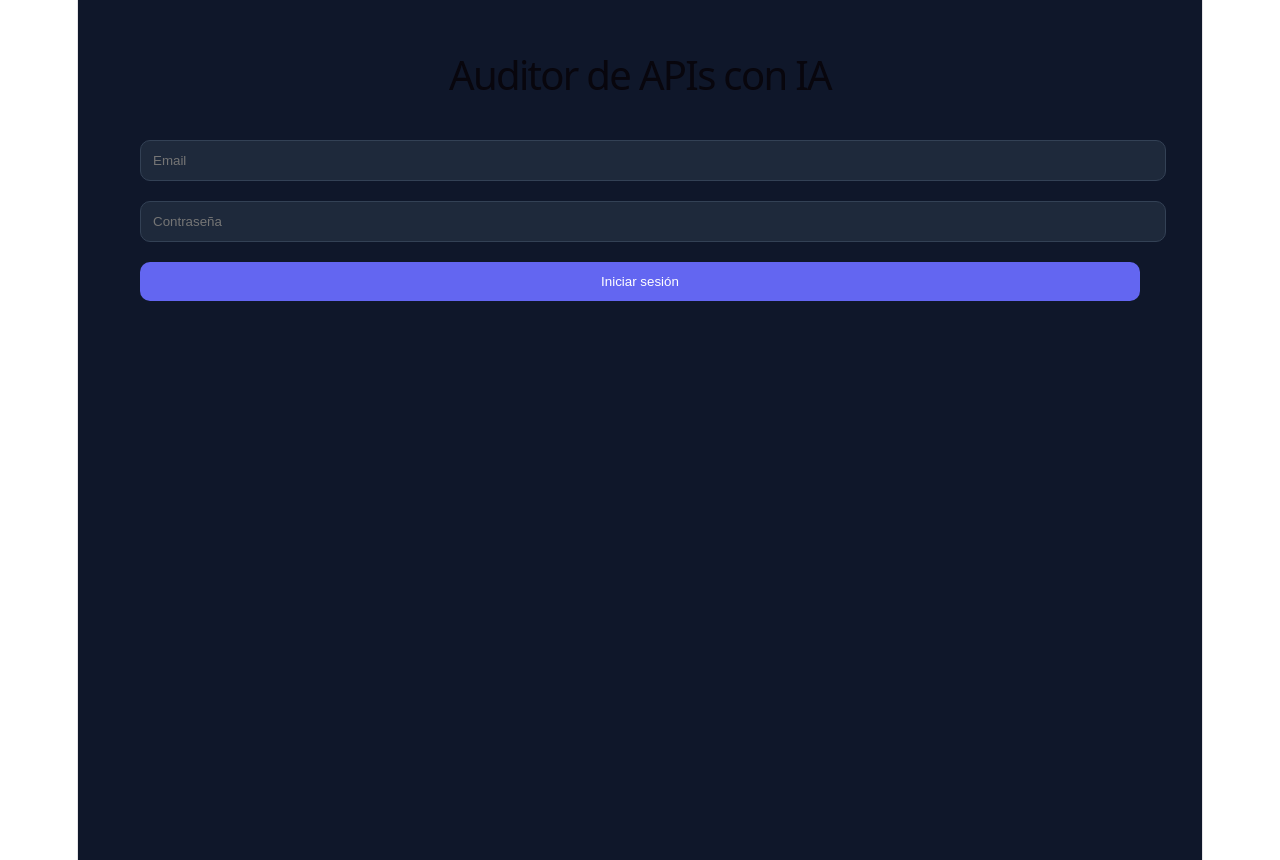
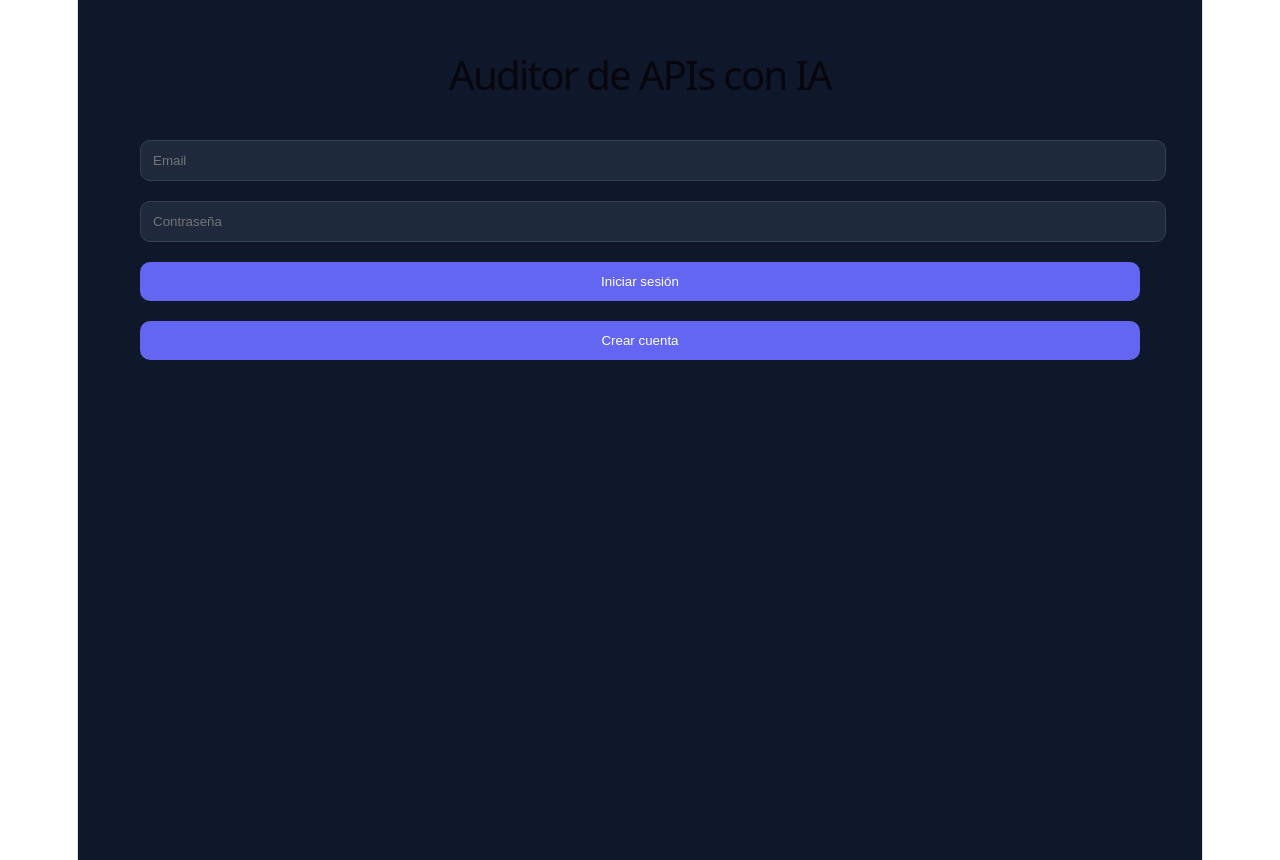
Before and after one commit to JonathanBaragoitia/ai-api-auditor, a React (Vite) app in the folder ai-api-auditor-frontend/: page / in a window 1280 px wide. Built offline with nearby package versions, Linux system fonts and the light colour scheme; no server answers.

Commit message:
Add register and logout flow

```diff
--- a/ai-api-auditor-frontend/src/App.jsx
+++ b/ai-api-auditor-frontend/src/App.jsx
@@ -114,6 +114,32 @@ function App() {
     localStorage.setItem("token", data.access_token);
   };
 
+  const handleRegister = async ({ email, password }) => {
+    const response = await fetch(`${API_BASE_URL}/auth/register`, {
+      method: "POST",
+      headers: { "Content-Type": "application/json" },
+      body: JSON.stringify({ email, password }),
+    });
+
+    const data = await response.json();
+
+    if (!response.ok || !data.access_token) {
+      throw new Error("Register failed");
+    }
+
+    setToken(data.access_token);
+    localStorage.setItem("token", data.access_token);
+  };
+
+  const handleLogout = () => {
+    setToken(null);
+    localStorage.removeItem("token");
+    setResult(null);
+    setHistory([]);
+    setError(null);
+    setSuccess(null);
+  };
+
   const handleAnalyze = async () => {
     setLoading(true);
     setError(null);
@@ -156,9 +182,18 @@ function App() {
         <h1 style={title}>Auditor de APIs con IA</h1>
 
         {!token ? (
-          <LoginForm onLogin={handleLogin} inputStyle={inputField} buttonStyle={button} />
+          <LoginForm
+            onLogin={handleLogin}
+            onRegister={handleRegister}
+            inputStyle={inputField}
+            buttonStyle={button}
+          />
         ) : (
           <>
+            <button onClick={handleLogout} style={button}>
+              Cerrar sesión
+            </button>
+
             <AuditForm
               input={input}
               onInputChange={setInput}
--- a/ai-api-auditor-frontend/src/components/LoginForm.jsx
+++ b/ai-api-auditor-frontend/src/components/LoginForm.jsx
@@ -1,10 +1,11 @@
 import { useState } from "react";
 
-function LoginForm({ onLogin, inputStyle, buttonStyle }) {
+function LoginForm({ onLogin, onRegister, inputStyle, buttonStyle }) {
   const [email, setEmail] = useState("");
   const [password, setPassword] = useState("");
   const [loading, setLoading] = useState(false);
   const [error, setError] = useState(null);
+  const [isRegisterMode, setIsRegisterMode] = useState(false);
 
   const handleSubmit = async (e) => {
     e.preventDefault();
@@ -12,13 +13,26 @@ function LoginForm({ onLogin, inputStyle, buttonStyle }) {
     setError(null);
 
     try {
-      await onLogin({ email, password });
+      if (isRegisterMode) {
+        await onRegister({ email, password });
+      } else {
+        await onLogin({ email, password });
+      }
     } catch (err) {
       console.error(err);
-      setError("Credenciales inválidas o servidor no disponible");
+      setError(
+        isRegisterMode
+          ? "No se pudo crear la cuenta"
+          : "Credenciales inválidas o servidor no disponible",
+      );
     } finally {
       setLoading(false);
     }
+  };
+
+  const toggleMode = () => {
+    setIsRegisterMode((prev) => !prev);
+    setError(null);
   };
 
   return (
@@ -40,7 +54,11 @@ function LoginForm({ onLogin, inputStyle, buttonStyle }) {
       />
 
       <button type="submit" style={buttonStyle}>
-        {loading ? "Entrando..." : "Iniciar sesión"}
+        {loading ? "Procesando..." : isRegisterMode ? "Crear cuenta" : "Iniciar sesión"}
+      </button>
+
+      <button type="button" style={buttonStyle} onClick={toggleMode}>
+        {isRegisterMode ? "Volver a login" : "Crear cuenta"}
       </button>
 
       {error && <p>{error}</p>}
```
